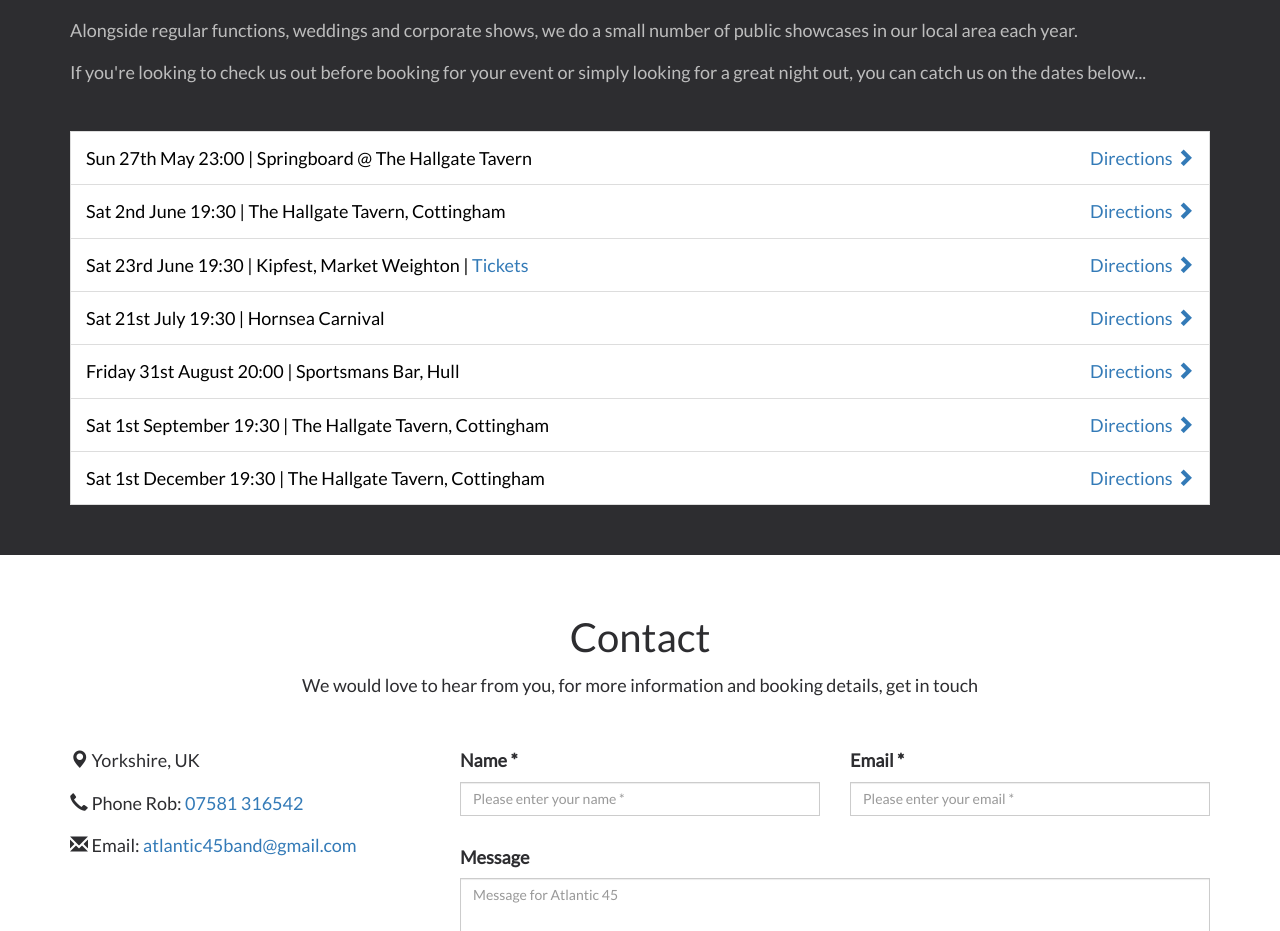
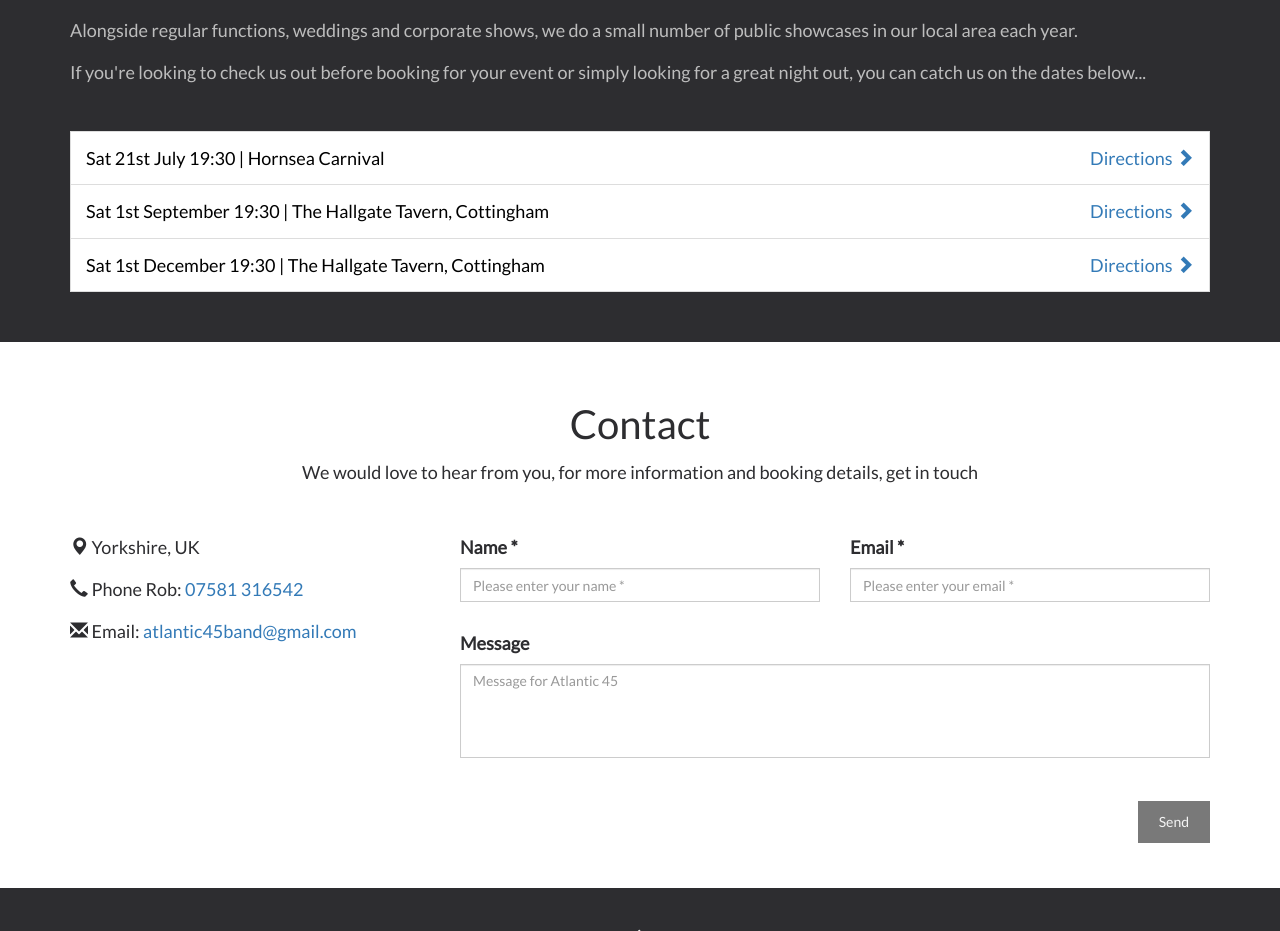
Before and after one commit to mrmrpeaks/mrmrpeaks.github.io, a plain HTML site: page index.html in a window 1280 px wide. Shown: the part 1620-2551 px from the top of the page. Drawn offline with nearby package versions, Linux system fonts and the light colour scheme.

Commit message:
Updated Gig Lists

```diff
--- a/index.html
+++ b/index.html
@@ -117,15 +117,7 @@ height="0" width="0" style="display:none;visibility:hidden"></iframe></noscript>
         -->
 
 
-      <li class="list-group-item">Sun 27th May 23:00 | Springboard @ The Hallgate Tavern <a target="_blank" href="https://www.google.co.uk/maps/place/Hallgate+Tavern/@53.777179,-0.4262368,14.21z/data=!4m5!3m4!1s0x4878c080e302e363:0xd7c0eeda40209674!8m2!3d53.7820429!4d-0.4132261"><span class="pull-right direction-btn">Directions <span class="glyphicon glyphicon-chevron-right"></span></span></a></li>
-
-      <li class="list-group-item">Sat 2nd June 19:30 | The Hallgate Tavern, Cottingham <a target="_blank" href="https://www.google.co.uk/maps/place/Hallgate+Tavern/@53.777179,-0.4262368,14.21z/data=!4m5!3m4!1s0x4878c080e302e363:0xd7c0eeda40209674!8m2!3d53.7820429!4d-0.4132261"><span class="pull-right direction-btn">Directions <span class="glyphicon glyphicon-chevron-right"></span></span></a></li>
-
-      <li class="list-group-item">Sat 23rd June 19:30 | Kipfest, Market Weighton |<a href="https://www.ticketor.com/kipfest/tickets/market-weighton-kipfest-101023#buy"> Tickets</a><a target="_blank" href="https://www.google.co.uk/maps/place/Market+Weighton,+York+YO43+3NA/@53.8769893,-0.6282341,13.74z/data=!4m5!3m4!1s0x4878c53b7164d21f:0xd57f5e907e95e181!8m2!3d53.8788175!4d-0.5987864"><span class="pull-right direction-btn">Directions <span class="glyphicon glyphicon-chevron-right"></span></span></a></li>
-
       <li class="list-group-item">Sat 21st July 19:30 | Hornsea Carnival <a target="_blank" href="https://www.google.co.uk/maps/place/Hall+Garth+Park/@53.9129171,-0.1723913,17z/data=!3m1!4b1!4m5!3m4!1s0x4878af89ae9d6bd1:0x1a757a7bdb4cf3a!8m2!3d53.9129171!4d-0.1702026"><span class="pull-right direction-btn">Directions <span class="glyphicon glyphicon-chevron-right"></span></span></a></li>
-
-      <li class="list-group-item">Friday 31st August 20:00 | Sportsmans Bar, Hull <a target="_blank" href="https://www.google.co.uk/maps/place/Sportsman+Bar/@53.747787,-0.3025887,17z/data=!3m1!4b1!4m5!3m4!1s0x4878bde351d40771:0xc3fbf89787867341!8m2!3d53.747787!4d-0.3004"><span class="pull-right direction-btn">Directions <span class="glyphicon glyphicon-chevron-right"></span></span></a></li>
 
       <li class="list-group-item">Sat 1st September 19:30 | The Hallgate Tavern, Cottingham <a target="_blank" href="https://www.google.co.uk/maps/place/Hallgate+Tavern/@53.777179,-0.4262368,14.21z/data=!4m5!3m4!1s0x4878c080e302e363:0xd7c0eeda40209674!8m2!3d53.7820429!4d-0.4132261"><span class="pull-right direction-btn">Directions <span class="glyphicon glyphicon-chevron-right"></span></span></a></li>
 
```
Also changed, not shown: live.html (+0 -8 lines).
